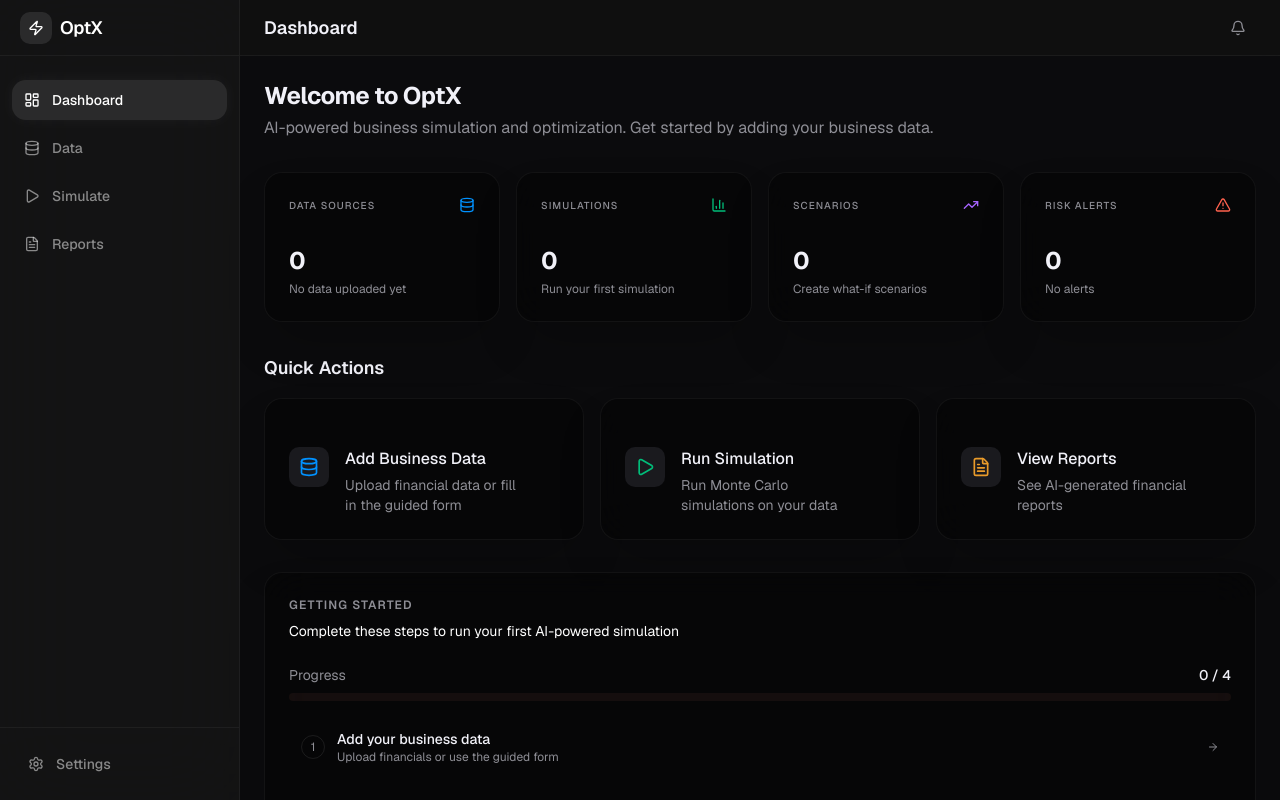
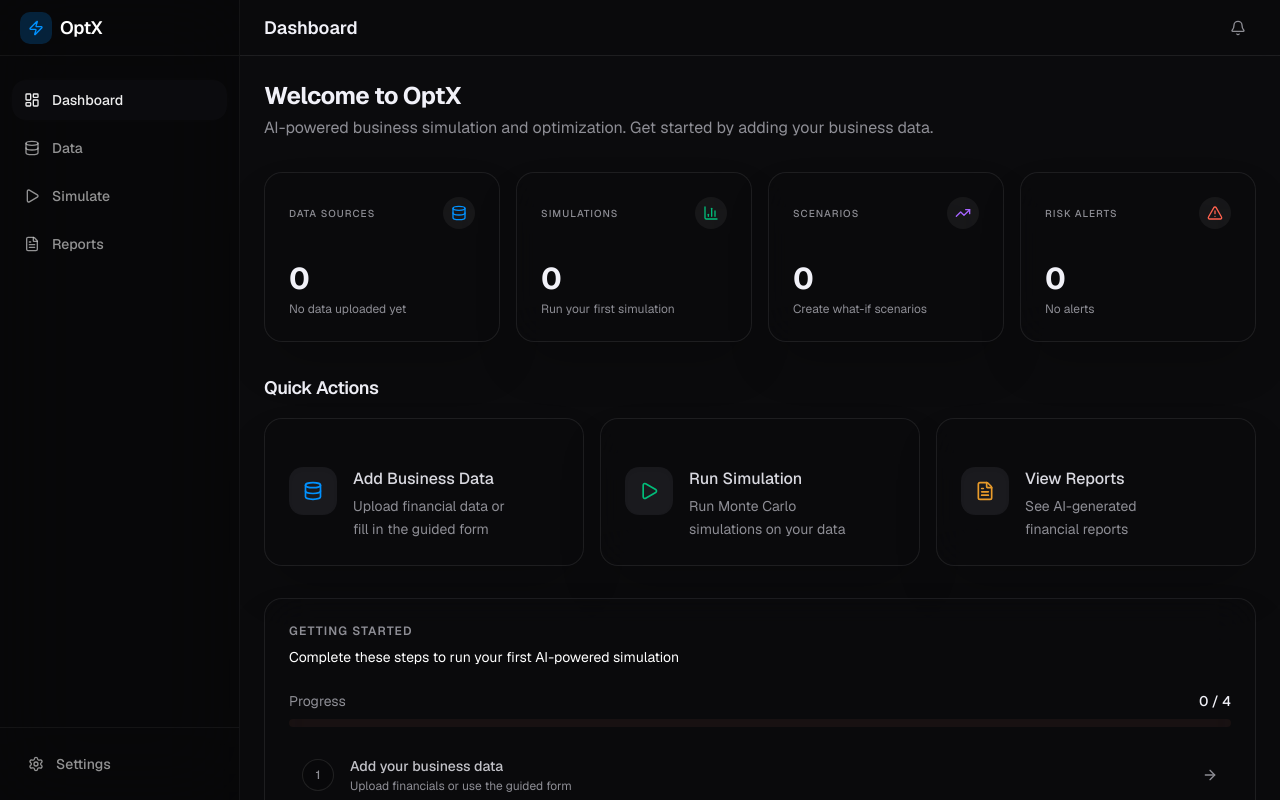
Before and after one commit to kgarg2468/optX, a Next.js app: page / in a window 1280 px wide. Shown: the top 800 px of the page. Built offline with nearby package versions, Linux system fonts and the light colour scheme.

Commit message:
ui updagte

```diff
--- a/app/page.tsx
+++ b/app/page.tsx
@@ -96,15 +96,18 @@ export default function Dashboard() {
       {/* Stats grid */}
       <div className="grid gap-4 sm:grid-cols-2 lg:grid-cols-4">
         {stats.map((stat) => (
-          <Card key={stat.label}>
-            <CardHeader className="flex flex-row items-center justify-between pb-2">
-              <CardTitle className="text-[10px] uppercase tracking-widest font-medium text-muted-foreground">
+          <Card key={stat.label} className="group relative overflow-hidden transition-all duration-300 hover:-translate-y-1 hover:shadow-2xl">
+            <div className={`absolute inset-0 bg-gradient-to-br from-white/5 to-transparent opacity-0 group-hover:opacity-100 transition-opacity duration-500 ${stat.color.replace('text-', 'from-').replace('100', '10')}`} />
+            <CardHeader className="flex flex-row items-center justify-between pb-2 relative z-10">
+              <CardTitle className="text-[10px] uppercase tracking-widest font-medium text-muted-foreground group-hover:text-foreground transition-colors">
                 {stat.label}
               </CardTitle>
-              <stat.icon className={`h-4 w-4 ${stat.color}`} />
+              <div className="rounded-full bg-white/5 p-2 transition-transform duration-300 group-hover:scale-110">
+                <stat.icon className={`h-4 w-4 ${stat.color}`} />
+              </div>
             </CardHeader>
-            <CardContent>
-              <div className="text-2xl font-bold">{stat.value}</div>
+            <CardContent className="relative z-10">
+              <div className="text-3xl font-bold tracking-tight">{stat.value}</div>
               <p className="text-xs text-muted-foreground mt-1">
                 {stat.description}
               </p>
@@ -115,22 +118,25 @@ export default function Dashboard() {
 
       {/* Quick Actions */}
       <div>
-        <h3 className="text-lg font-semibold mb-4">Quick Actions</h3>
+        <h3 className="text-lg font-semibold mb-4 tracking-tight">Quick Actions</h3>
         <div className="grid gap-4 sm:grid-cols-3">
           {quickActions.map((action) => (
             <Link key={action.href} href={action.href}>
-              <Card className="group cursor-pointer transition-colors hover:bg-accent/50">
-                <CardContent className="flex items-start gap-4 pt-6">
-                  <div className="flex h-10 w-10 shrink-0 items-center justify-center rounded-lg bg-accent">
+              <Card className="group cursor-pointer transition-all duration-300 hover:bg-accent/30 hover:shadow-[0_0_30px_rgba(255,255,255,0.03)] hover:border-white/10 relative overflow-hidden">
+                <div className="absolute inset-0 bg-gradient-to-tr from-accent/0 via-accent/0 to-white/5 opacity-0 group-hover:opacity-100 transition-all duration-500" />
+                <CardContent className="flex items-start gap-4 pt-6 relative z-10">
+                  <div className="flex h-12 w-12 shrink-0 items-center justify-center rounded-xl bg-accent shadow-inner transition-transform duration-300 group-hover:scale-105 group-hover:bg-white/10">
                     <action.icon className={`h-5 w-5 ${action.color}`} />
                   </div>
                   <div className="flex-1">
-                    <h4 className="font-medium">{action.label}</h4>
-                    <p className="text-sm text-muted-foreground mt-1">
+                    <h4 className="font-medium text-foreground/90 group-hover:text-foreground transition-colors">{action.label}</h4>
+                    <p className="text-sm text-muted-foreground mt-1 leading-relaxed">
                       {action.description}
                     </p>
                   </div>
-                  <ArrowRight className="h-4 w-4 text-muted-foreground opacity-0 transition-opacity group-hover:opacity-100" />
+                  <div className="mt-1 flex h-8 w-8 items-center justify-center rounded-full bg-white/5 opacity-0 transition-all duration-300 group-hover:opacity-100 group-hover:translate-x-1">
+                    <ArrowRight className="h-4 w-4 text-white" />
+                  </div>
                 </CardContent>
               </Card>
             </Link>
@@ -180,18 +186,18 @@ export default function Dashboard() {
               <Link
                 key={i}
                 href={item.href}
-                className="flex items-center gap-3 rounded-lg p-3 transition-colors hover:bg-accent/50"
+                className="group flex items-center gap-4 rounded-xl p-3 transition-all duration-300 hover:bg-accent/40 border border-transparent hover:border-white/5 hover:shadow-lg"
               >
-                <div className="flex h-6 w-6 shrink-0 items-center justify-center rounded-full border border-border text-xs text-muted-foreground">
+                <div className="flex h-8 w-8 shrink-0 items-center justify-center rounded-full border border-white/10 bg-black/20 text-xs font-medium text-muted-foreground transition-colors group-hover:border-white/20 group-hover:text-white group-hover:bg-white/5">
                   {i + 1}
                 </div>
                 <div className="flex-1">
-                  <p className="text-sm font-medium">{item.step}</p>
-                  <p className="text-xs text-muted-foreground">
+                  <p className="text-sm font-medium text-foreground/80 group-hover:text-foreground transition-colors">{item.step}</p>
+                  <p className="text-xs text-muted-foreground mt-0.5">
                     {item.description}
                   </p>
                 </div>
-                <ArrowRight className="h-3 w-3 text-muted-foreground" />
+                <ArrowRight className="h-4 w-4 text-muted-foreground transition-transform duration-300 group-hover:translate-x-1 group-hover:text-white" />
               </Link>
             ))}
           </div>
--- a/components/layout/Sidebar.tsx
+++ b/components/layout/Sidebar.tsx
@@ -23,10 +23,10 @@ export function Sidebar() {
   const pathname = usePathname();
 
   return (
-    <aside className="fixed left-0 top-0 z-40 flex h-screen w-60 flex-col border-r border-white/5 bg-[#1A1A1A]/60 backdrop-blur-2xl">
-      <div className="flex h-14 items-center gap-2 border-b border-white/5 px-5">
-        <div className="flex h-8 w-8 items-center justify-center rounded-lg bg-white/10">
-          <Zap className="h-4 w-4 text-white" />
+    <aside className="fixed left-0 top-0 z-40 flex h-screen w-60 flex-col border-r border-sidebar-border bg-sidebar backdrop-blur-2xl">
+      <div className="flex h-14 items-center gap-2 border-b border-sidebar-border px-5">
+        <div className="flex h-8 w-8 items-center justify-center rounded-lg bg-sidebar-primary/20">
+          <Zap className="h-4 w-4 text-sidebar-primary" />
         </div>
         <span className="text-lg font-semibold tracking-tight text-white">
           OptX
@@ -47,8 +47,8 @@ export function Sidebar() {
               className={cn(
                 "flex items-center gap-3 rounded-xl px-3 py-2.5 text-sm font-medium transition-all duration-300",
                 isActive
-                  ? "bg-white/10 text-white shadow-[0_0_15px_rgba(255,255,255,0.05)]"
-                  : "text-white/50 hover:bg-white/5 hover:text-white"
+                  ? "bg-sidebar-accent text-sidebar-accent-foreground shadow-[0_0_15px_rgba(255,255,255,0.02)]"
+                  : "text-sidebar-foreground/70 hover:bg-sidebar-accent/50 hover:text-sidebar-foreground"
               )}
             >
               <item.icon className="h-4 w-4" />
@@ -58,10 +58,10 @@ export function Sidebar() {
         })}
       </nav>
 
-      <div className="border-t border-white/5 p-4">
+      <div className="border-t border-sidebar-border p-4">
         <Link
           href="/settings"
-          className="flex items-center gap-3 rounded-xl px-3 py-2.5 text-sm font-medium text-white/50 transition-all duration-300 hover:bg-white/5 hover:text-white"
+          className="flex items-center gap-3 rounded-xl px-3 py-2.5 text-sm font-medium text-sidebar-foreground/70 transition-all duration-300 hover:bg-sidebar-accent/50 hover:text-sidebar-foreground"
         >
           <Settings className="h-4 w-4" />
           Settings
--- a/components/layout/TopBar.tsx
+++ b/components/layout/TopBar.tsx
@@ -22,7 +22,7 @@ export function TopBar() {
   const pathname = usePathname();
 
   return (
-    <header className="sticky top-0 z-30 flex h-14 items-center justify-between border-b border-white/5 bg-[#111111]/80 px-6 backdrop-blur-xl">
+    <header className="sticky top-0 z-30 flex h-14 items-center justify-between border-b border-border bg-background/80 px-6 backdrop-blur-xl">
       <h1 className="text-lg font-semibold">{getPageTitle(pathname)}</h1>
       <div className="flex items-center gap-2">
         <Button variant="ghost" size="icon" className="text-muted-foreground">
--- a/components/projects/ProjectHeader.tsx
+++ b/components/projects/ProjectHeader.tsx
@@ -59,7 +59,7 @@ export function ProjectHeader({
 
   return (
     <>
-      <div className="rounded-lg border border-border p-4">
+      <div className="rounded-2xl border border-border bg-card/50 backdrop-blur-xl p-5 shadow-lg">
         <div className="flex flex-wrap items-center gap-3">
           <Button variant="outline" size="sm" onClick={onBackToProjects}>
             <ArrowLeft className="mr-2 h-3 w-3" />
--- a/components/projects/ProjectListView.tsx
+++ b/components/projects/ProjectListView.tsx
@@ -95,10 +95,11 @@ export function ProjectListView({
           {projects.map((project) => (
             <Card
               key={project.id}
-              className="cursor-pointer transition-colors hover:bg-accent/50"
+              className="group cursor-pointer transition-all duration-300 hover:bg-accent/30 hover:shadow-[0_0_30px_rgba(255,255,255,0.03)] hover:border-white/10 relative overflow-hidden"
               onClick={() => onSelect(project.id)}
             >
-              <CardHeader>
+              <div className="absolute inset-0 bg-gradient-to-tr from-accent/0 via-accent/0 to-white/5 opacity-0 group-hover:opacity-100 transition-all duration-500" />
+              <CardHeader className="relative z-10">
                 <CardTitle className="text-base">{project.name}</CardTitle>
                 <CardDescription>
                   {project.industry.replaceAll("_", " ")} • {project.size}
--- a/components/ui/card.tsx
+++ b/components/ui/card.tsx
@@ -7,7 +7,7 @@ function Card({ className, ...props }: React.ComponentProps<"div">) {
     <div
       data-slot="card"
       className={cn(
-        "bg-black/40 backdrop-blur-xl flex flex-col gap-6 rounded-2xl border border-white/5 py-6 shadow-2xl hover:border-white/10 transition-all",
+        "bg-card backdrop-blur-xl flex flex-col gap-6 rounded-2xl border border-border py-6 shadow-2xl hover:border-border/80 transition-all",
         className
       )}
       {...props}
```
